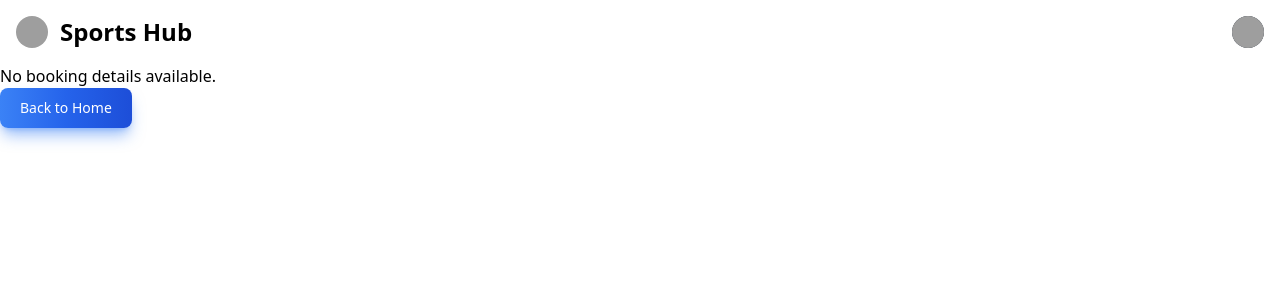
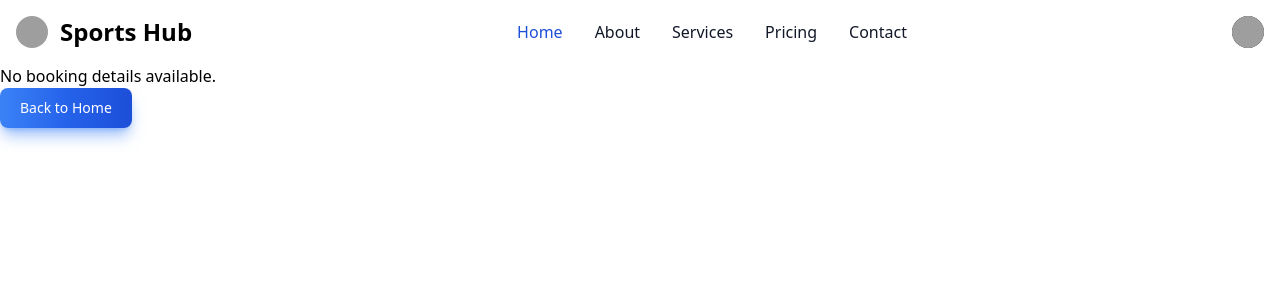
Before and after one commit to learn-naresh/Frontend, a React (Create React App) app: page /confirm-booking/1 in a window 1280 px wide. Shown: the top 300 px of the page. Built offline with nearby package versions, Linux system fonts and the light colour scheme; grey boxes are pictures that could not be loaded.

Commit message:
changes in navbar like previous

```diff
--- a/src/components/Navbar.js
+++ b/src/components/Navbar.js
@@ -100,6 +100,72 @@ const Navbar = () => {
               </ul>
             </div>
           )}
+           <button
+            data-collapse-toggle="navbar-user"
+            type="button"
+            className="inline-flex items-center p-2 w-10 h-10 justify-center text-sm text-gray-500 rounded-lg md:hidden hover:bg-gray-100 focus:outline-none focus:ring-2 focus:ring-gray-200 dark:text-gray-400 dark:hover:bg-gray-700 dark:focus:ring-gray-600"
+            aria-controls="navbar-user"
+            aria-expanded="false"
+          >
+            <span className="sr-only">Open main menu</span>
+            <svg
+              className="w-5 h-5"
+              aria-hidden="true"
+              xmlns="http://www.w3.org/2000/svg"
+              fill="none"
+              viewBox="0 0 17 14"
+            >
+              <path stroke="currentColor" strokeLinecap="round" strokeLinejoin="round" strokeWidth="2" d="M1 1h15M1 7h15M1 13h15"/>
+            </svg>
+          </button>
+        </div>
+        <div
+          className="items-center justify-between hidden w-full md:flex md:w-auto md:order-1"
+          id="navbar-user"
+        >
+          <ul className="flex flex-col font-medium p-4 md:p-0 mt-4 border border-gray-100 rounded-lg bg-gray-50 md:space-x-8 rtl:space-x-reverse md:flex-row md:mt-0 md:border-0 md:bg-white dark:bg-gray-800 md:dark:bg-gray-900 dark:border-gray-700">
+            <li>
+              <Link
+                to="/"
+                className="block py-2 px-3 text-white bg-blue-700 rounded md:bg-transparent md:text-blue-700 md:p-0 md:dark:text-blue-500"
+                aria-current="page"
+              >
+                Home
+              </Link>
+            </li>
+            <li>
+              <Link
+                to="/about"
+                className="block py-2 px-3 text-gray-900 rounded hover:bg-gray-100 md:hover:bg-transparent md:hover:text-blue-700 md:p-0 dark:text-white md:dark:hover:text-blue-500 dark:hover:bg-gray-700 dark:hover:text-white md:dark:hover:bg-transparent dark:border-gray-700"
+              >
+                About
+              </Link>
+            </li>
+            <li>
+              <Link
+                to="/services"
+                className="block py-2 px-3 text-gray-900 rounded hover:bg-gray-100 md:hover:bg-transparent md:hover:text-blue-700 md:p-0 dark:text-white md:dark:hover:text-blue-500 dark:hover:bg-gray-700 dark:hover:text-white md:dark:hover:bg-transparent dark:border-gray-700"
+              >
+                Services
+              </Link>
+            </li>
+            <li>
+              <Link
+                to="/pricing"
+                className="block py-2 px-3 text-gray-900 rounded hover:bg-gray-100 md:hover:bg-transparent md:hover:text-blue-700 md:p-0 dark:text-white md:dark:hover:text-blue-500 dark:hover:bg-gray-700 dark:hover:text-white md:dark:hover:bg-transparent dark:border-gray-700"
+              >
+                Pricing
+              </Link>
+            </li>
+            <li>
+              <Link
+                to="/contact"
+                className="block py-2 px-3 text-gray-900 rounded hover:bg-gray-100 md:hover:bg-transparent md:hover:text-blue-700 md:p-0 dark:text-white md:dark:hover:text-blue-500 dark:hover:bg-gray-700 dark:hover:text-white md:dark:hover:bg-transparent dark:border-gray-700"
+              >
+                Contact
+              </Link>
+            </li>
+          </ul>
         </div>
       </div>
     </nav>
```
